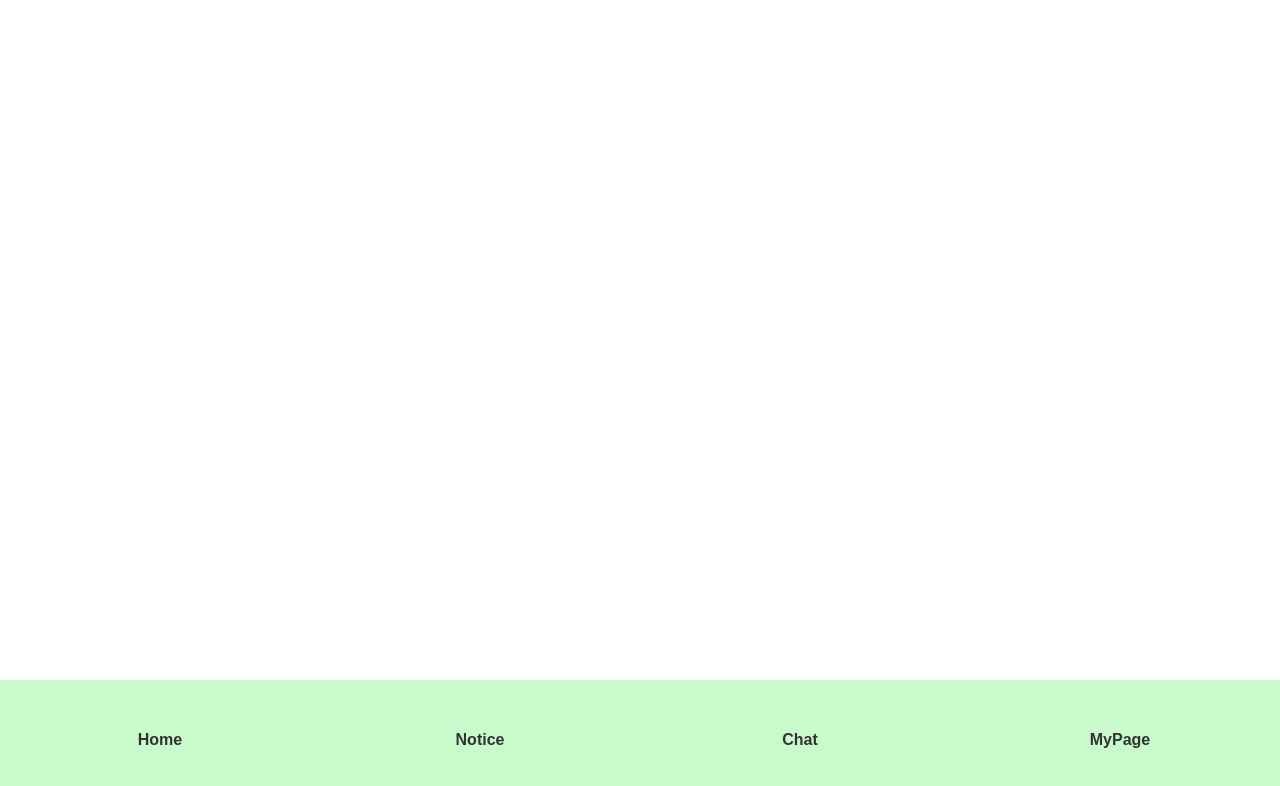
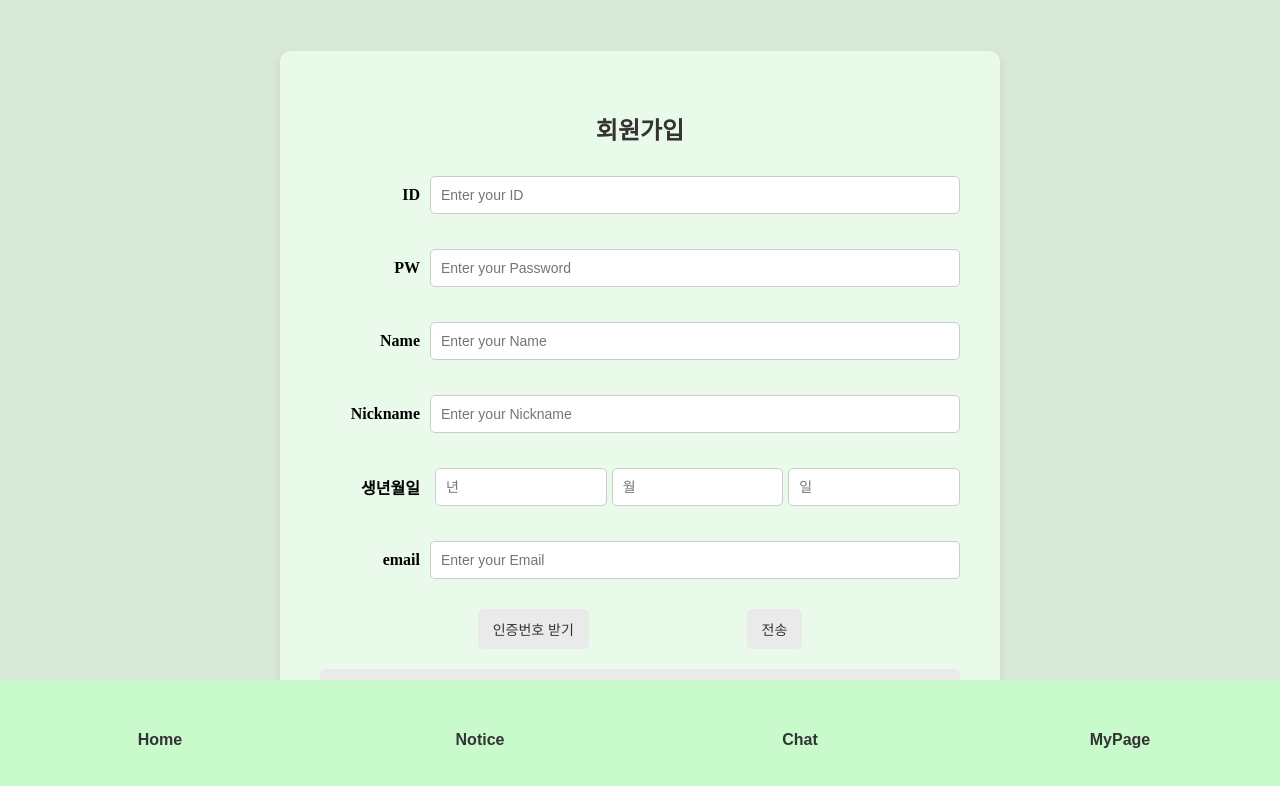
Before and after one commit to JaeSeungJae/DB_Project, a React (Vite) app in the folder Frontend/shopping_mall/: page /register in a window 1280 px wide. Shown: the top 786 px of the page. Built offline with nearby package versions, Linux system fonts and the light colour scheme.

Commit message:
feat:  회원가입 페이지

```diff
--- a/Frontend/shopping_mall/src/App.jsx
+++ b/Frontend/shopping_mall/src/App.jsx
@@ -3,6 +3,7 @@ import Footer from './modules/footer'
 import { Route, Routes, BrowserRouter } from 'react-router-dom';
 import Login from './pages/Login';
 import Main from './pages/Main';
+import Register from './pages/Register';
 
 function App() {
 
@@ -12,6 +13,7 @@ function App() {
         <Routes>
           <Route path="/" element={<Main />} />
           <Route path="/login" element={<Login />} />
+          <Route path="/register" element={<Register />} />
         </Routes>
         <Footer />
       </BrowserRouter>
--- a/Frontend/shopping_mall/src/pages/Login.jsx
+++ b/Frontend/shopping_mall/src/pages/Login.jsx
@@ -1,9 +1,9 @@
 import React from "react";
 import { PageContainer, LoginBox, Title, InputField, ButtonGroup, ActionButton, LoginButton } from "../styles/style";
-import { Navigate } from "react-router-dom";
+import { useNavigate } from "react-router-dom";
 
 const Login = () => {
-
+    const navigate = useNavigate();
     return (
         <PageContainer>
             <LoginBox>
@@ -19,7 +19,7 @@ const Login = () => {
                 </div>
                 <LoginButton>로그인</LoginButton>
                 <ButtonGroup>
-                    <ActionButton type="button">회원가입</ActionButton>
+                    <ActionButton type="button" onClick={()=>navigate('/register')}>회원가입</ActionButton>
                     <ActionButton type="button">ID를 잊으셨나요?</ActionButton>
                     <ActionButton type="button">PW를 잊으셨나요?</ActionButton>
                 </ButtonGroup>
--- /dev/null
+++ b/Frontend/shopping_mall/src/pages/Register.jsx
@@ -0,0 +1,65 @@
+import React from "react";
+import { PageContainer, Title, LoginBox, InputGroup, Label, InputField, SmallInput, ButtonGroup, Button } from "../styles/style";
+
+
+const Register = () => {
+    return (
+        <PageContainer>
+            <LoginBox>
+            <Title>회원가입</Title>
+            <form>
+          {/* ID */}
+          <InputGroup>
+            <Label htmlFor="id">ID</Label>
+            <InputField id="id" type="text" placeholder="Enter your ID" />
+          </InputGroup>
+
+          {/* PW */}
+          <InputGroup>
+            <Label htmlFor="pw">PW</Label>
+            <InputField id="pw" type="password" placeholder="Enter your Password" />
+          </InputGroup>
+
+          {/* Name */}
+          <InputGroup>
+            <Label htmlFor="name">Name</Label>
+            <InputField id="name" type="text" placeholder="Enter your Name" />
+          </InputGroup>
+
+          {/* Nickname */}
+          <InputGroup>
+            <Label htmlFor="nickname">Nickname</Label>
+            <InputField id="nickname" type="text" placeholder="Enter your Nickname" />
+          </InputGroup>
+
+          {/* 생년월일 */}
+          <InputGroup>
+            <Label htmlFor="birth">생년월일</Label>
+            <SmallInput id="year" type="text" placeholder="년" />
+            <SmallInput id="month" type="text" placeholder="월" />
+            <SmallInput id="day" type="text" placeholder="일" />
+          </InputGroup>
+
+          {/* Email */}
+          <InputGroup>
+            <Label htmlFor="email">email</Label>
+            <InputField id="email" type="email" placeholder="Enter your Email" />
+          </InputGroup>
+
+          {/* 인증번호 & 전송 버튼 */}
+          <ButtonGroup>
+            <Button type="button">인증번호 받기</Button>
+            <Button type="button">전송</Button>
+          </ButtonGroup>
+
+          {/* 회원가입 버튼 */}
+          <Button type="submit" style={{ marginTop: "20px", width: "100%" }}>
+            회원가입 완료
+          </Button>
+        </form>
+            </LoginBox>
+        </PageContainer>
+    );
+}
+
+export default Register;
--- a/Frontend/shopping_mall/src/styles/style.jsx
+++ b/Frontend/shopping_mall/src/styles/style.jsx
@@ -104,3 +104,38 @@ export const LoginButton = styled.button`
     background-color: #b6e9bb;
   }
 `
+
+
+
+export const InputGroup = styled.div`
+  display: flex;
+  align-items: center;
+  justify-content: space-between;
+  margin-bottom: 15px;
+`;
+
+export const Label = styled.label`
+  font-weight: bold;
+  min-width: 100px;
+  text-align: right;
+  margin-right: 10px;
+`;
+
+export const SmallInput = styled(InputField)`
+  width: 30%;
+  margin-left: 5px;
+`;
+
+export const Button = styled.button`
+  background-color: #eaeaea;
+  border: none;
+  padding: 10px 15px;
+  border-radius: 5px;
+  font-size: 14px;
+  color: #333;
+  cursor: pointer;
+
+  &:hover {
+    background-color: #dcdcdc;
+  }
+`;
```
